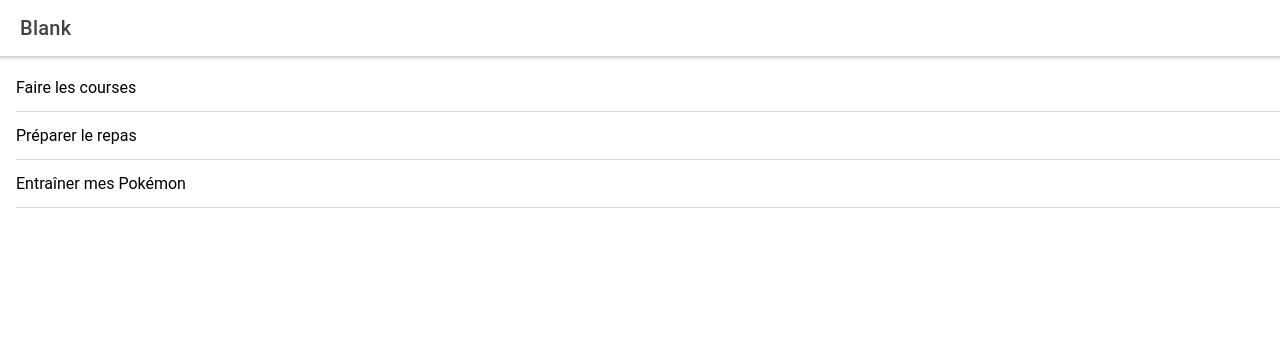
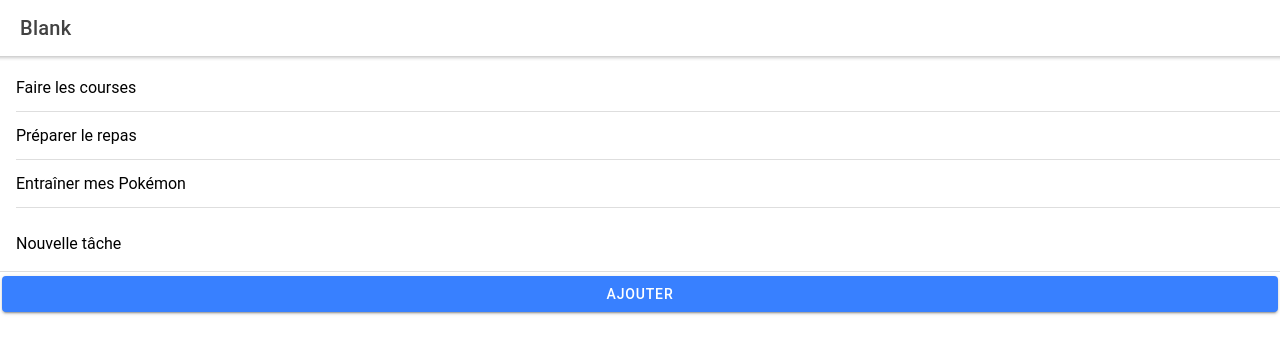
Before and after one commit to M2i-CDA-0720-Grenoble/s20-ionic-react-todo-api, a React (Create React App) app: page /home in a window 1280 px wide. Shown: the top 354 px of the page. Built offline with nearby package versions, Linux system fonts and the light colour scheme; data requests are answered from the project's data file.

Commit message:
Add new todo creation

```diff
--- /dev/null
+++ b/src/components/AddTodoForm.tsx
@@ -0,0 +1,35 @@
+import { IonItem, IonLabel, IonInput, IonButton } from "@ionic/react";
+import React, { FC, useState } from "react";
+import { ITodo } from "../models";
+
+interface AddTodoFormProps {
+  createTodo: (todo: ITodo) => void,
+}
+
+const AddTodoForm: FC<AddTodoFormProps> = ({ createTodo }) => {
+  const [text, setText] = useState('');
+
+  const handleClick = () => {
+    createTodo({
+      text,
+      done: false,
+    });
+    setText('');
+  }
+
+  return (
+    <>
+      <IonItem>
+        <IonLabel position="floating">Nouvelle tâche</IonLabel>
+        <IonInput
+          onIonChange={(event) => setText(event.detail.value as string)}
+          value={text}
+        />
+      </IonItem>
+
+      <IonButton expand="block" onClick={handleClick}>Ajouter</IonButton>
+    </>
+  );
+}
+
+export default AddTodoForm;
--- a/src/models/ITodo.ts
+++ b/src/models/ITodo.ts
@@ -1,5 +1,5 @@
 export default interface ITodo {
-  id: number,
+  id?: number,
   text: string,
   done: boolean,
 }
--- a/src/pages/Home.tsx
+++ b/src/pages/Home.tsx
@@ -1,5 +1,6 @@
 import { IonContent, IonHeader, IonPage, IonTitle, IonToolbar } from '@ionic/react';
 import React, { useEffect, useState } from 'react';
+import AddTodoForm from '../components/AddTodoForm';
 import TodoList from '../components/TodoList';
 import { ITodo } from '../models';
 import './Home.css';
@@ -14,7 +15,26 @@ const Home: React.FC = () => {
       .then( (json: ITodo[]) => setTodos(json) );
     },
     []
-  )
+  );
+
+  const addTodo = (todo: ITodo) => {
+    setTodos([
+      ...todos,
+      todo
+    ]);
+  }
+
+  const createTodo = (todo: ITodo) => {
+    fetch('http://localhost:3000/todos', {
+      method: 'POST',
+      headers: {
+        'Content-Type': 'application/json'
+      },
+      body: JSON.stringify(todo),
+    })
+    .then( response => response.json() )
+    .then( (json: ITodo) => addTodo(json) );
+  }
 
   return (
     <IonPage>
@@ -31,6 +51,7 @@ const Home: React.FC = () => {
         </IonHeader>
 
         <TodoList todos={todos} />
+        <AddTodoForm createTodo={createTodo} />
 
       </IonContent>
     </IonPage>
```
